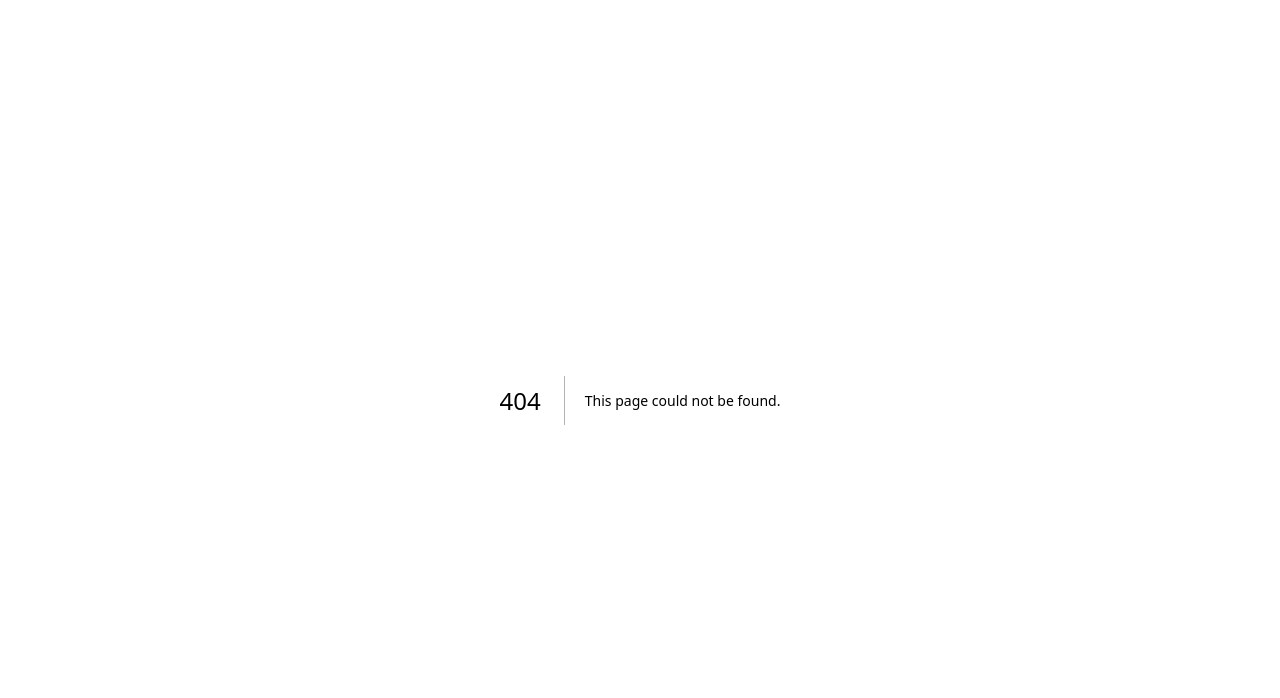
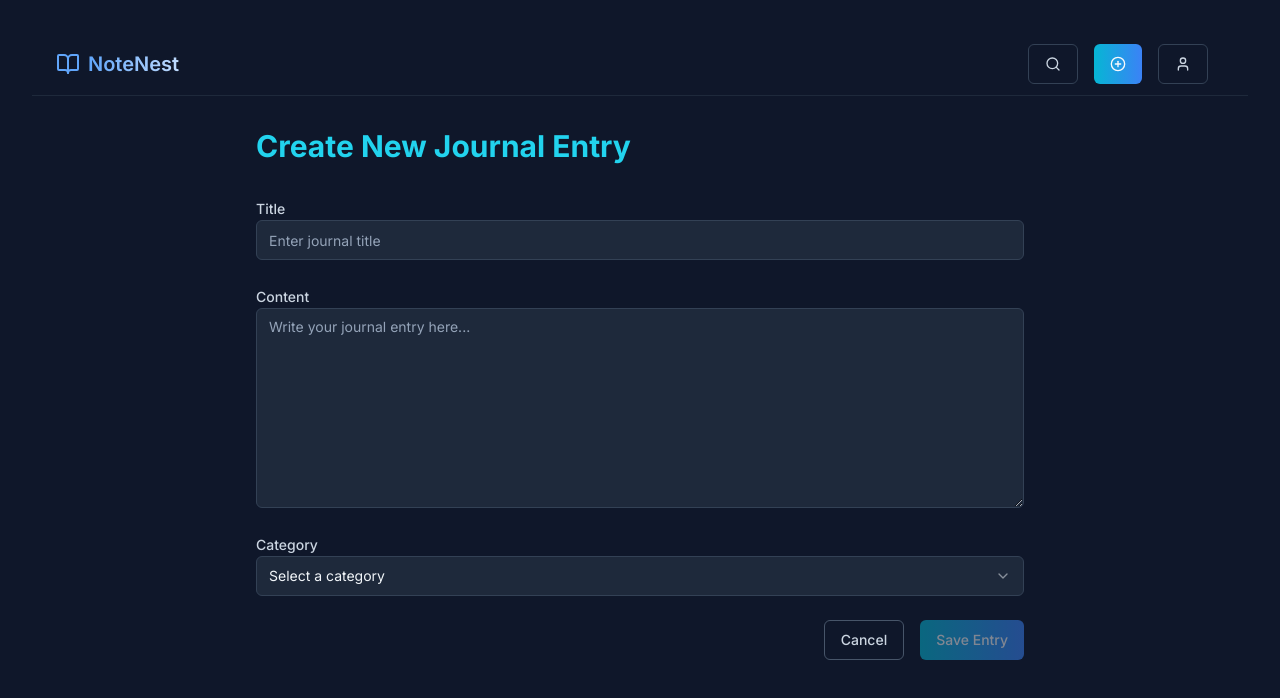
Before and after one commit to Imukua/notenest-frontend, a Next.js app: page /journals/create in a window 1280 px wide. Before the commit this address had no page. Shown: the top 698 px of the page. Built offline with nearby package versions, Linux system fonts and the light colour scheme.

Commit message:
Added: create journal view/page

```diff
--- /dev/null
+++ b/app/journals/create/page.tsx
@@ -0,0 +1,185 @@
+'use client'
+
+import { useState, useEffect } from 'react'
+import { useRouter, useSearchParams } from 'next/navigation'
+import { Button } from "@/components/ui/button"
+import { Input } from "@/components/ui/input"
+import { Label } from "@/components/ui/label"
+import { Textarea } from "@/components/ui/textarea"
+import { Select, SelectContent, SelectItem, SelectTrigger, SelectValue } from "@/components/ui/select"
+import { Alert, AlertDescription, AlertTitle } from "@/components/ui/alert"
+import { Loader2, AlertCircle, CheckCircle2 } from "lucide-react"
+import { Header } from '@/components/header/header'
+
+type JournalEntry = {
+  id?: string
+  title: string
+  content: string
+  category: string
+}
+
+export default function JournalEntryPage() {
+  const router = useRouter()
+  const searchParams = useSearchParams()
+  const journalId = searchParams.get('id')
+
+  const [entry, setEntry] = useState<JournalEntry>({
+    title: '',
+    content: '',
+    category: ''
+  })
+  const [isLoading, setIsLoading] = useState(false)
+  const [isSaving, setIsSaving] = useState(false)
+  const [errors, setErrors] = useState<Partial<JournalEntry>>({})
+  const [saveStatus, setSaveStatus] = useState<'idle' | 'success' | 'error'>('idle')
+
+  useEffect(() => {
+    if (journalId) {
+      setIsLoading(true)
+      // Simulate API call to fetch existing journal entry
+      setTimeout(() => {
+        setEntry({
+          id: journalId,
+          title: 'My Existing Journal Entry',
+          content: 'This is the content of my existing journal entry...',
+          category: 'Personal'
+        })
+        setIsLoading(false)
+      }, 1000)
+    }
+  }, [journalId])
+
+  const handleInputChange = (e: React.ChangeEvent<HTMLInputElement | HTMLTextAreaElement>) => {
+    const { name, value } = e.target
+    setEntry(prev => ({ ...prev, [name]: value }))
+    setErrors(prev => ({ ...prev, [name]: '' }))
+  }
+
+  const handleCategoryChange = (value: string) => {
+    setEntry(prev => ({ ...prev, category: value }))
+    setErrors(prev => ({ ...prev, category: '' }))
+  }
+
+  const validateForm = () => {
+    const newErrors: Partial<JournalEntry> = {}
+    if (!entry.title.trim()) newErrors.title = 'Title is required'
+    if (!entry.content.trim()) newErrors.content = 'Content is required'
+    if (!entry.category) newErrors.category = 'Category is required'
+    setErrors(newErrors)
+    return Object.keys(newErrors).length === 0
+  }
+
+  const handleSave = async () => {
+    if (!validateForm()) return
+
+    setIsSaving(true)
+    // Simulate API call to save journal entry
+    await new Promise(resolve => setTimeout(resolve, 1500))
+    setIsSaving(false)
+    setSaveStatus('success')
+    setTimeout(() => setSaveStatus('idle'), 3000)
+  }
+
+  const handleCancel = () => {
+    router.back()
+  }
+
+  if (isLoading) {
+    return (
+      <div className="flex justify-center items-center min-h-screen bg-slate-900">
+        <Loader2 className="h-8 w-8 animate-spin text-cyan-500" />
+      </div>
+    )
+  }
+
+  return (
+    <div className="min-h-screen bg-slate-900 text-slate-100 py-8 px-4 sm:px-6 lg:px-8">
+      <Header />
+      <div className="max-w-3xl mx-auto mt-8">
+        <h1 className="text-3xl font-bold text-cyan-400 mb-8">
+          {journalId ? 'Edit Journal Entry' : 'Create New Journal Entry'}
+        </h1>
+        <form className="space-y-6">
+          <div>
+            <Label htmlFor="title" className="text-slate-300">Title</Label>
+            <Input
+              id="title"
+              name="title"
+              value={entry.title}
+              onChange={handleInputChange}
+              className="bg-slate-800 border-slate-700 text-slate-100 placeholder-slate-400"
+              placeholder="Enter journal title"
+            />
+            {errors.title && <p className="text-red-400 text-sm mt-1">{errors.title}</p>}
+          </div>
+          <div>
+            <Label htmlFor="content" className="text-slate-300">Content</Label>
+            <Textarea
+              id="content"
+              name="content"
+              value={entry.content}
+              onChange={handleInputChange}
+              className="bg-slate-800 border-slate-700 text-slate-100 placeholder-slate-400 min-h-[200px]"
+              placeholder="Write your journal entry here..."
+            />
+            {errors.content && <p className="text-red-400 text-sm mt-1">{errors.content}</p>}
+          </div>
+          <div>
+            <Label htmlFor="category" className="text-slate-300">Category</Label>
+            <Select value={entry.category} onValueChange={handleCategoryChange}>
+              <SelectTrigger className="bg-slate-800 border-slate-700 text-slate-100">
+                <SelectValue placeholder="Select a category" />
+              </SelectTrigger>
+              <SelectContent className="bg-slate-800 border-slate-700 text-slate-100">
+                <SelectItem value="Personal">Personal</SelectItem>
+                <SelectItem value="Work">Work</SelectItem>
+                <SelectItem value="Travel">Travel</SelectItem>
+                <SelectItem value="Health">Health</SelectItem>
+              </SelectContent>
+            </Select>
+            {errors.category && <p className="text-red-400 text-sm mt-1">{errors.category}</p>}
+          </div>
+          <div className="flex justify-end space-x-4">
+            <Button
+              type="button"
+              variant="outline"
+              onClick={handleCancel}
+              className="border-slate-600 text-slate-300 hover:bg-slate-700 hover:text-slate-50"
+            >
+              Cancel
+            </Button>
+            <Button
+              type="button"
+              onClick={handleSave}
+              disabled={isSaving || !entry.title || !entry.content || !entry.category}
+              className="bg-gradient-to-r from-cyan-500 to-blue-500 hover:from-cyan-600 hover:to-blue-600"
+            >
+              {isSaving ? (
+                <>
+                  <Loader2 className="mr-2 h-4 w-4 animate-spin" />
+                  Saving...
+                </>
+              ) : (
+                'Save Entry'
+              )}
+            </Button>
+          </div>
+        </form>
+        {saveStatus === 'success' && (
+          <Alert className="mt-4 bg-green-800 border-green-700 text-green-100">
+            <CheckCircle2 className="h-4 w-4" />
+            <AlertTitle>Success</AlertTitle>
+            <AlertDescription>Your journal entry has been saved successfully.</AlertDescription>
+          </Alert>
+        )}
+        {saveStatus === 'error' && (
+          <Alert className="mt-4 bg-red-800 border-red-700 text-red-100">
+            <AlertCircle className="h-4 w-4" />
+            <AlertTitle>Error</AlertTitle>
+            <AlertDescription>There was an error saving your journal entry. Please try again.</AlertDescription>
+          </Alert>
+        )}
+      </div>
+    </div>
+  )
+}
```
